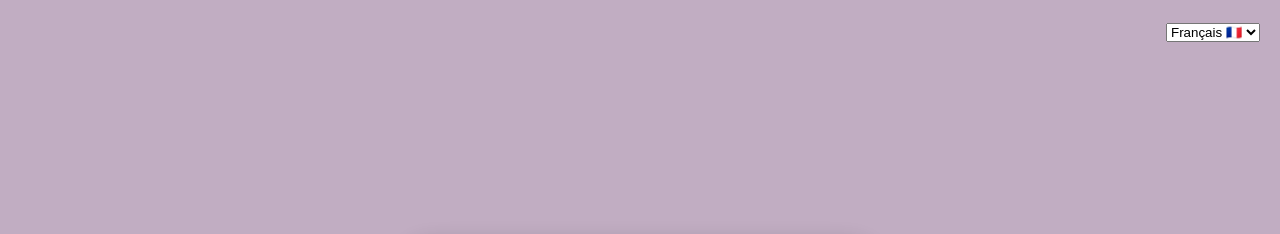
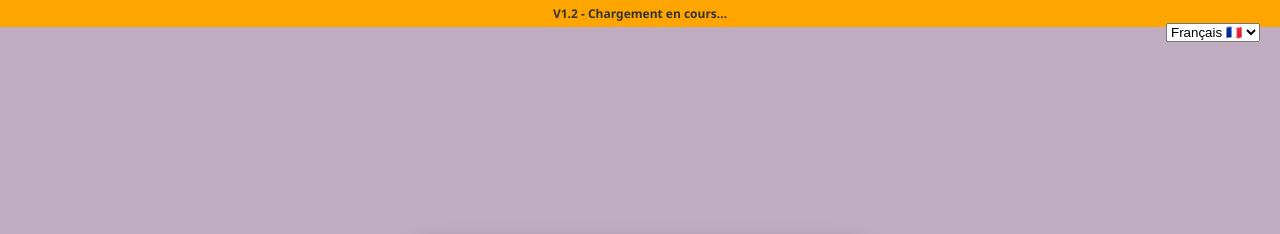
Before and after one commit to aureliecalynsapp/chatTCP, a website: page index.html in a window 1280 px wide. Shown: the top 234 px of the page. Drawn offline with nearby package versions, Linux system fonts and the light colour scheme; no server answers.

Commit message:
test affichage acceuil

```diff
--- a/index.html
+++ b/index.html
@@ -15,6 +15,9 @@
 </head>
 
 <body>
+	<div id="debug-check" style="background: orange; text-align: center; font-weight: bold; padding: 5px; font-size: 12px;">
+		V1.2 - Chargement en cours...
+	</div>
 	<div id="welcome-screen">
 		<div class="lang-selector-home">
 			<select id="lang-select-home" onchange="applyLanguage(this.value)">
```
